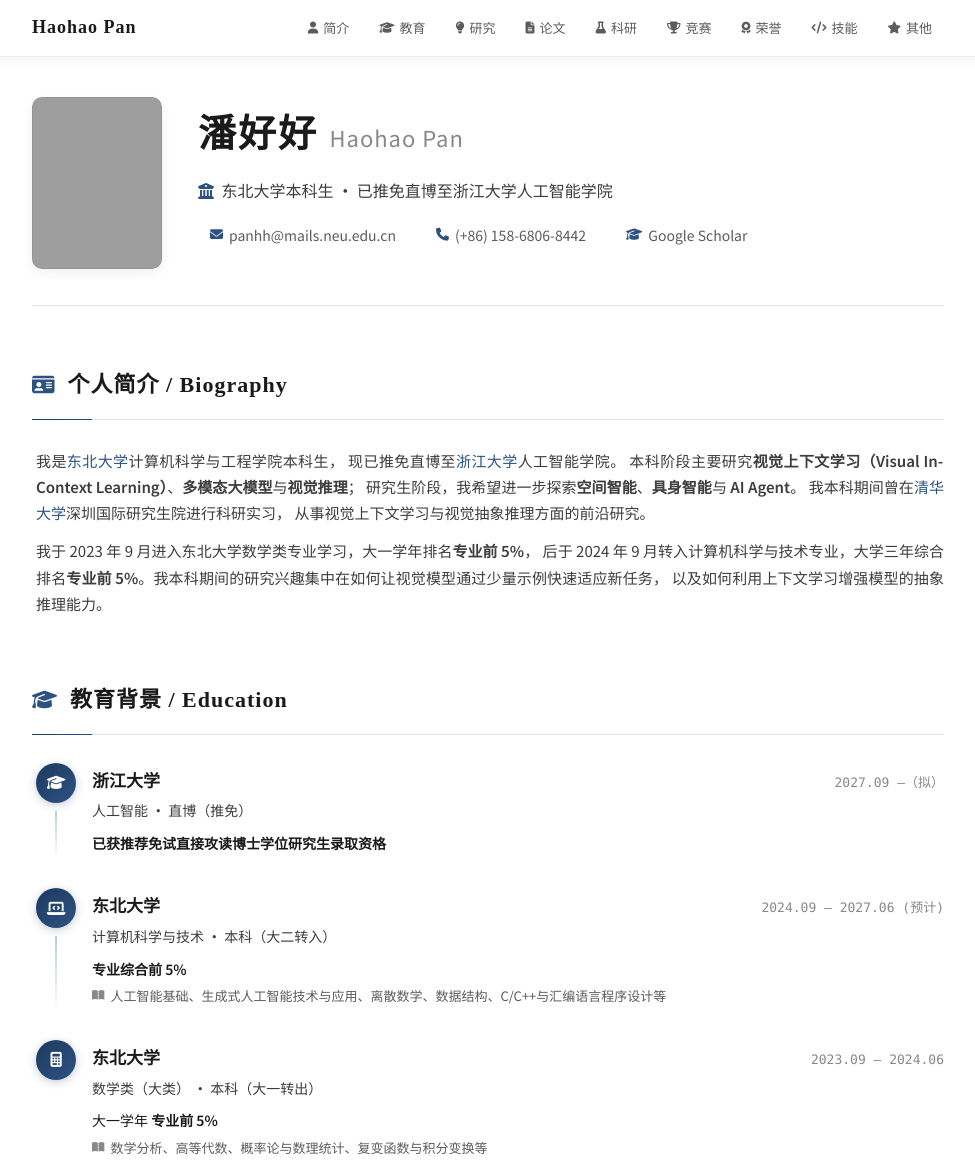
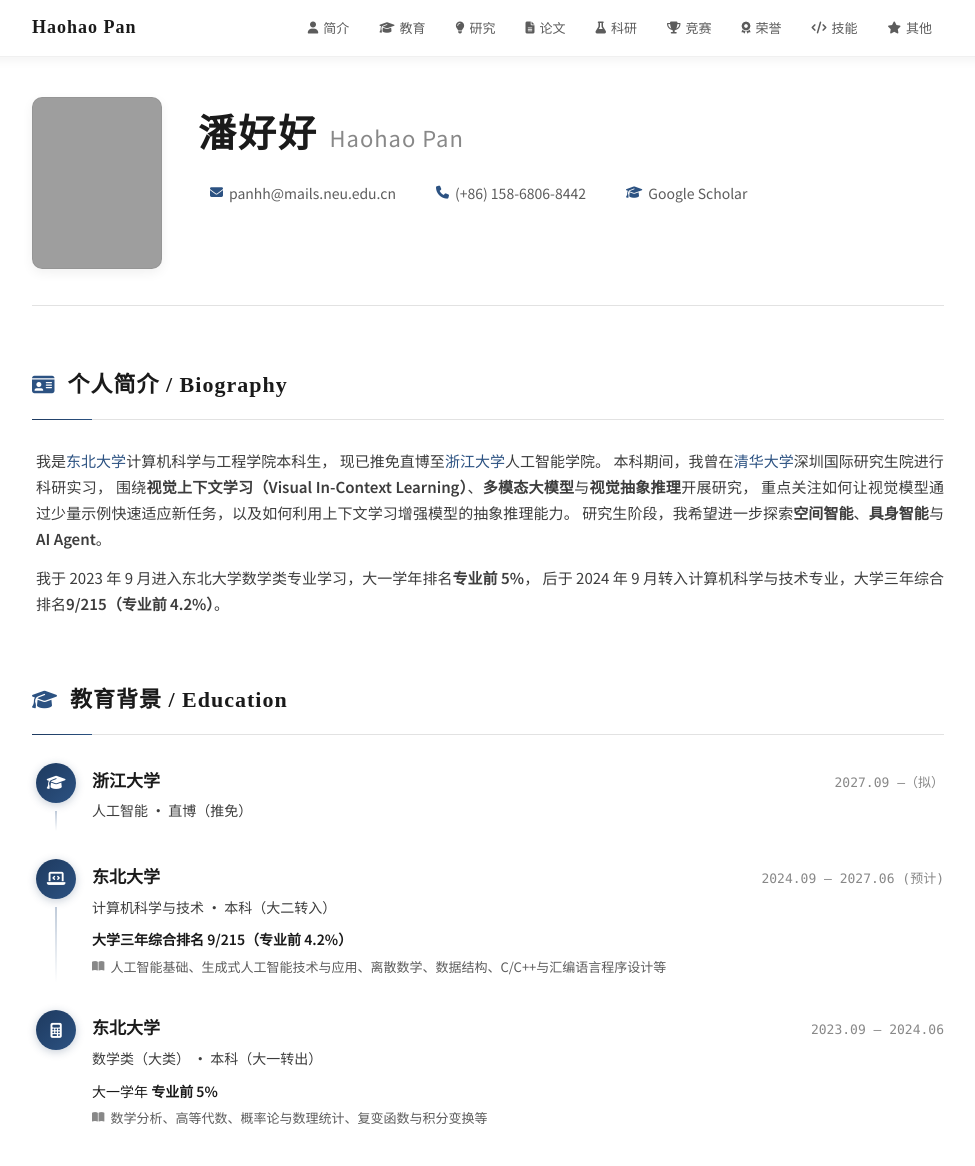
Before and after one commit to panhh0804/panhh0804.github.io, a plain HTML site: page index.html in a window 1280 px wide. Shown: the top 1166 px of the page, without its empty margins (152-1127 px from the left). Drawn offline with Linux system fonts and the light colour scheme; some packages are replaced by stand-ins of ours; grey boxes are pictures that could not be loaded; a script that the page names is missing.

Commit message:
优化首页简介与教育信息

```diff
--- a/index.html
+++ b/index.html
@@ -77,9 +77,6 @@
                 </div>
                 <div class="profile-info">
                     <h1 class="name">潘好好 <span class="name-en">Haohao Pan</span></h1>
-                    <div class="title">
-                        <i class="fas fa-university"></i> 东北大学本科生 · 已推免直博至浙江大学人工智能学院
-                    </div>
                     <div class="contact">
                         <a href="mailto:panhh@mails.neu.edu.cn" class="contact-item">
                             <i class="fas fa-envelope"></i> panhh@mails.neu.edu.cn
@@ -102,15 +99,14 @@
                 <p>
                     我是<a href="https://www.neu.edu.cn/" target="_blank" rel="noopener noreferrer">东北大学</a>计算机科学与工程学院本科生，
                     现已推免直博至<a href="https://www.zju.edu.cn/" target="_blank" rel="noopener noreferrer">浙江大学</a>人工智能学院。
-                    本科阶段主要研究<strong>视觉上下文学习（Visual In-Context Learning）</strong>、<strong>多模态大模型</strong>与<strong>视觉推理</strong>；
+                    本科期间，我曾在<a href="https://www.tsinghua.edu.cn/" target="_blank" rel="noopener noreferrer">清华大学</a>深圳国际研究生院进行科研实习，
+                    围绕<strong>视觉上下文学习（Visual In-Context Learning）</strong>、<strong>多模态大模型</strong>与<strong>视觉抽象推理</strong>开展研究，
+                    重点关注如何让视觉模型通过少量示例快速适应新任务，以及如何利用上下文学习增强模型的抽象推理能力。
                     研究生阶段，我希望进一步探索<strong>空间智能</strong>、<strong>具身智能</strong>与 <strong>AI Agent</strong>。
-                    我本科期间曾在<a href="https://www.tsinghua.edu.cn/" target="_blank" rel="noopener noreferrer">清华大学</a>深圳国际研究生院进行科研实习，
-                    从事视觉上下文学习与视觉抽象推理方面的前沿研究。
                 </p>
                 <p>
                     我于 2023 年 9 月进入东北大学数学类专业学习，大一学年排名<strong>专业前 5%</strong>，
-                    后于 2024 年 9 月转入计算机科学与技术专业，大学三年综合排名<strong>专业前 5%</strong>。我本科期间的研究兴趣集中在如何让视觉模型通过少量示例快速适应新任务，
-                    以及如何利用上下文学习增强模型的抽象推理能力。
+                    后于 2024 年 9 月转入计算机科学与技术专业，大学三年综合排名<strong>9/215（专业前 4.2%）</strong>。
                 </p>
             </div>
         </section>
@@ -130,9 +126,6 @@
                             <span class="timeline-date">2027.09 —（拟）</span>
                         </div>
                         <div class="timeline-degree">人工智能 · 直博（推免）</div>
-                        <div class="timeline-detail">
-                            <p><strong>已获推荐免试直接攻读博士学位研究生录取资格</strong></p>
-                        </div>
                     </div>
                 </div>
                 <div class="timeline-item">
@@ -147,7 +140,7 @@
                         </div>
                         <div class="timeline-degree">计算机科学与技术 · 本科（大二转入）</div>
                         <div class="timeline-detail">
-                            <p><strong>专业综合前 5%</strong></p>
+                            <p><strong>大学三年综合排名 9/215（专业前 4.2%）</strong></p>
                             <p class="course-list"><i class="fas fa-book-open"></i> 人工智能基础、生成式人工智能技术与应用、离散数学、数据结构、C/C++与汇编语言程序设计等</p>
                         </div>
                     </div>
```
